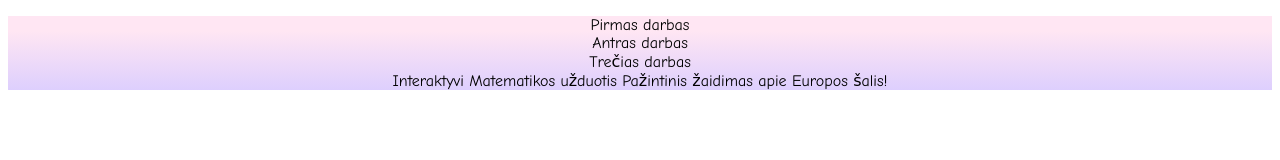
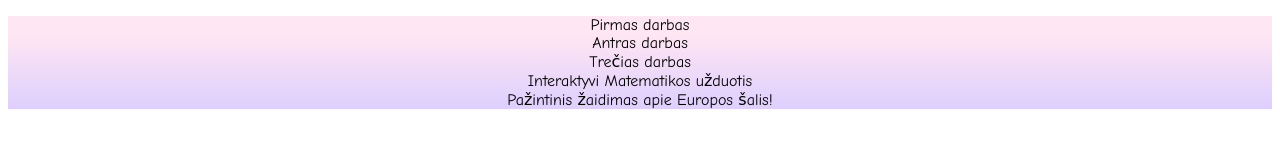
Before and after one commit to pagonybe/pagonybe.github.io, a plain HTML site: page index.html in a window 1280 px wide. Drawn offline with Linux system fonts and the light colour scheme.

Commit message:
Update index.html

```diff
--- a/index.html
+++ b/index.html
@@ -87,7 +87,7 @@
     	<p class = "pastraipa"> <a href = "kelione.html"> Pirmas darbas </a> <br>
     		<a href = "receptas.html"> Antras darbas </a> <br>
 		<a href = "pagrindinis.html"> Trečias darbas </a> <br>
-	    <a href = "uzduotis.html"> Interaktyvi Matematikos užduotis </a>
+	    <a href = "uzduotis.html"> Interaktyvi Matematikos užduotis </a> <br>
 		<a href= "veliavos.html"> Pažintinis žaidimas apie Europos šalis! </a> </p>
     </body>
     </html>
```
